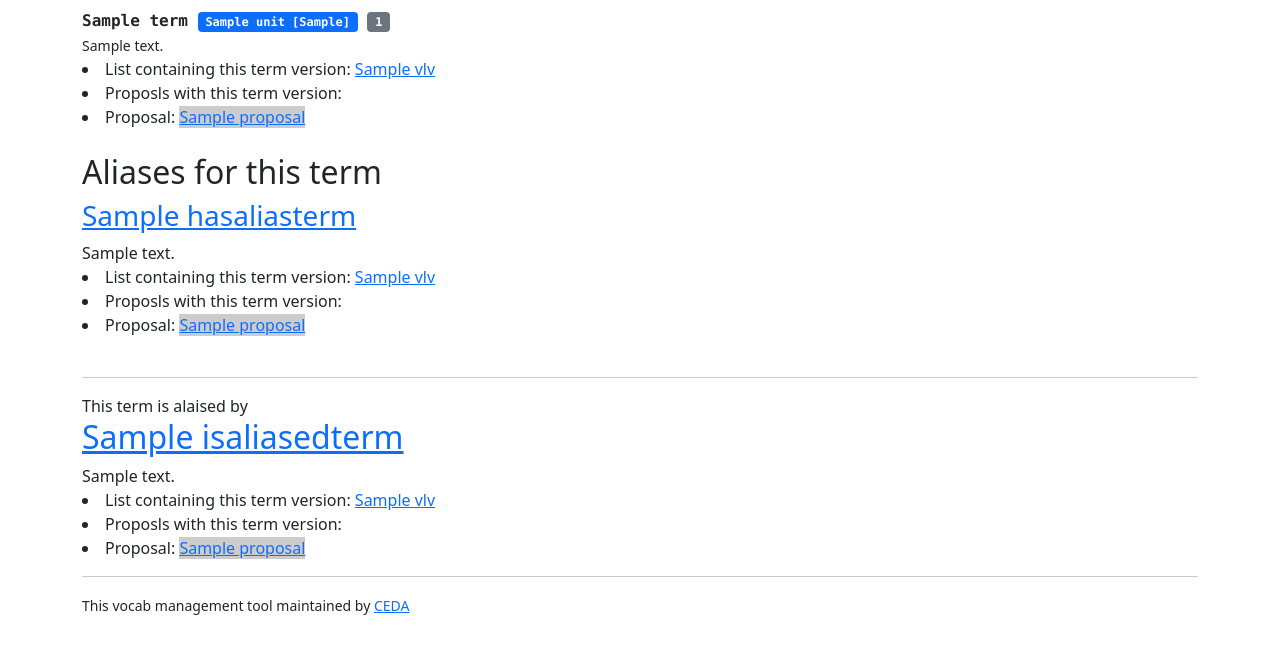
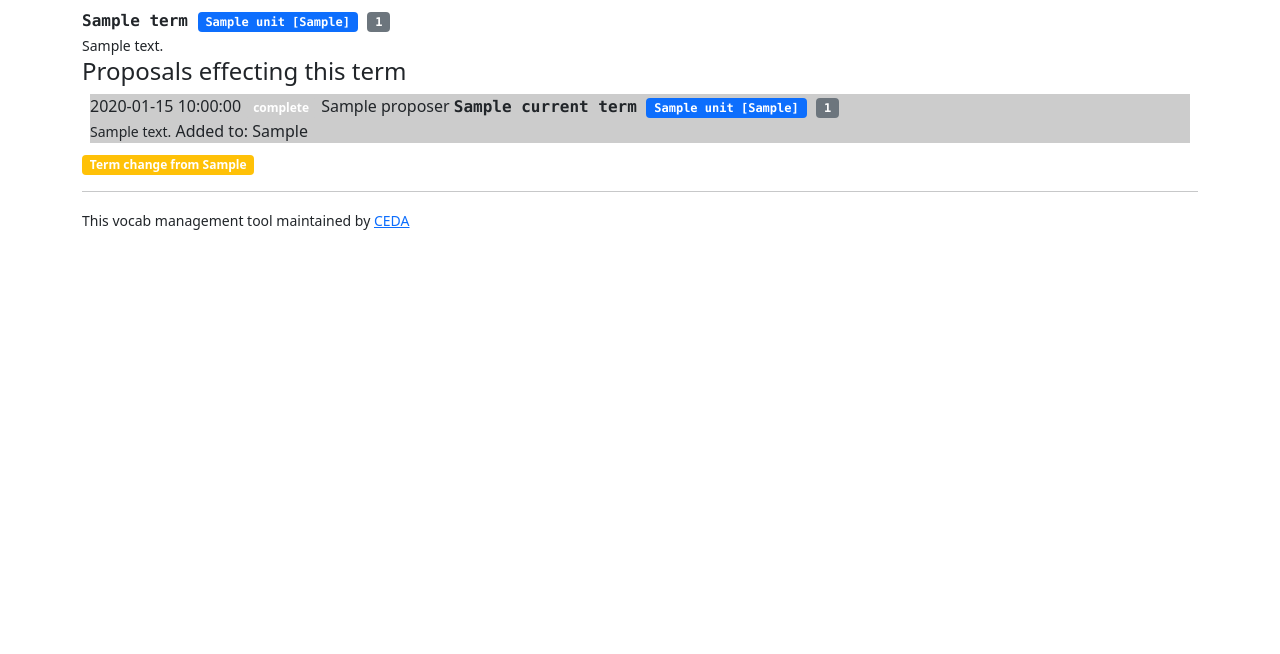
Before and after one commit to cedadev/cf-vocab-editor, a Django app: template vocab/templates/vocab/termhistory.html in a window 1280 px wide. Shown: the part 68-722 px from the top of the page. Run offline with Django 3.2, Linux system fonts and the light colour scheme; the template is opened without the code that fills it: most values are stand-ins (such as "Sample title", 1, 10 or a date in 2020).

Commit message:
tidy term history

```diff
--- a/setup.py
+++ b/setup.py
@@ -1,7 +1,7 @@
 import os
 from setuptools import setup
 
-with open(os.path.join(os.path.dirname(__file__), 'README')) as readme:
+with open(os.path.join(os.path.dirname(__file__), 'README.md')) as readme:
     README = readme.read()
 
 # allow setup.py to be run from any path
--- a/vocab/templates/vocab/termhistory.html
+++ b/vocab/templates/vocab/termhistory.html
@@ -7,47 +7,13 @@
 
 {{term|term_div}}
 
-<li>List containing this term version: {% for vlv in term.vocab_list_versions %}
-<a href="/vocabversion/{{vlv.id}}">{{vlv}}</a>{% endfor %}</li>
-<li> Proposls with this term version: {% for p in term.proposals %}
-<li> Proposal: <a class="prop-{{p.status}}" href="/proposal/{{p.id}}/edit">{{p}}</a></li></li>
+
+
+<h4>Proposals effecting this term</h4>
+{% for proposal in proposals %}
+{{proposal| prop_change_div}}
+{{proposal|prop_change_type_badge}}
+
 {% endfor %}
 
-<br/>
-
-{% if hasaliasterms %}
-<h2>Aliases for this term</h2>
-{% for t in hasaliasterms %}
-<h3><a href=/termhistory/{{t.id}}>{{t.name}}</a></h3>
-{{t.description}} <br>
-<li>List containing this term version: {% for vlv in t.vocab_list_versions %}
-<a href="/vocabversion/{{vlv.id}}">{{vlv}}</a>{% endfor %}</li>
-<li>Proposls with this term version:{% for p in t.proposals %}
-<li>Proposal: <a class="prop-{{p.status}}" href="/proposal/{{p.id}}/edit">{{p}}</a></li></li>
-{% endfor %}
-{% endfor %}
-{% else %}
-<span class="label">There are no aliases for this term</span>
-{% endif %}
-
-<br/><hr/>
-
-{% if isaliasedterms %}
-<span class="label">This term is alaised by</span>
-{% for t in isaliasedterms %}
-<h2><a href=/termhistory/{{t.id}}>{{t.name}}</a></h2>
-{{t.description}} <br>
-<li>List containing this term version: {% for vlv in t.vocab_list_versions %}
-<a href="/vocabversion/{{vlv.id}}">{{vlv}}</a>{% endfor %}</li>
-<li>Proposls with this term version:{% for p in t.proposals %}
-<li>Proposal: <a class="prop-{{p.status}}" href="/proposal/{{p.id}}/edit">{{p}}</a></li></li>
-{% endfor %}
-{% endfor %}
-{% else %}
-<span class="label">This term is not aliased.</span>
-{% endif %}
-
-
-
-
 {% endblock %}
--- a/vocab/templates/vocab/view_proposal_list.html
+++ b/vocab/templates/vocab/view_proposal_list.html
@@ -141,9 +141,7 @@
 
   {{p.current_term| term_div}}
 
-  <div>  {% if p.updatetype == 'New' %}<span class="badge bg-success">New Term</span>
-                     {% elif p.updatetype == 'Updated' %}<span class="badge bg-info">Updated term description</span>
-                     {% else%}<span class="badge bg-warning">Term change from {{p.first_term}}</span>{% endif %}</div>
+  <div>  {{p| prop_change_type_badge}} </div>
 
   <div class="col-12 p-2">
      {{p.proposer|default:""}} {{p.proposed_date|date:'(Y-m-d)'}}
--- a/vocab/templatetags/term_filter.py
+++ b/vocab/templatetags/term_filter.py
@@ -51,5 +51,28 @@ def prop_div(prop, edit=False):
     s = f'<div class="prop prop-{prop.status}">{status_badge} {prop.proposer} {term_str}</div>'
     return mark_safe(s)
 
+register.filter("prop_div", prop_div)
 
-register.filter("prop_div", prop_div)
+
+def prop_change_div(prop):
+
+    if prop.proposed_date:
+        date = prop.proposed_date
+    else:
+        date = ""
+    status_badge = f'{date} <span class="badge  prop prop-{prop.status}"> {prop.status}</span>'
+    term_str = term_div(prop.current_term())
+
+    s = f'<div class="prop prop-{prop.status} m-2">{status_badge} {prop.proposer} {term_str} Added to: {prop.vocab_list_version}</div>'
+    return mark_safe(s)
+register.filter("prop_change_div", prop_change_div)
+
+def prop_change_type_badge(prop):
+    updatetype = prop.updatetype()
+    if updatetype == 'New':
+        return mark_safe('<span class="badge bg-success">New Term</span>')
+    elif updatetype == 'Updated':
+        return mark_safe('<span class="badge bg-info">Updated term description</span>')
+    else:
+        return mark_safe(f'<span class="badge bg-warning">Term change from {prop.first_term}</span>')
+register.filter("prop_change_type_badge", prop_change_type_badge)
```
Also changed, not shown: vocab/views.py (+8 -1 lines).
